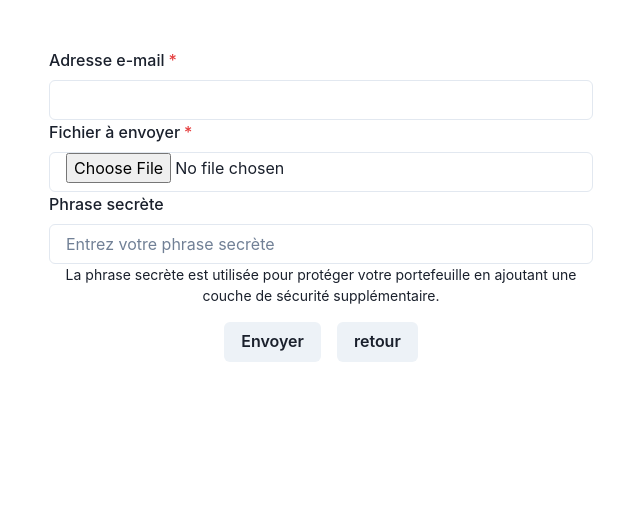
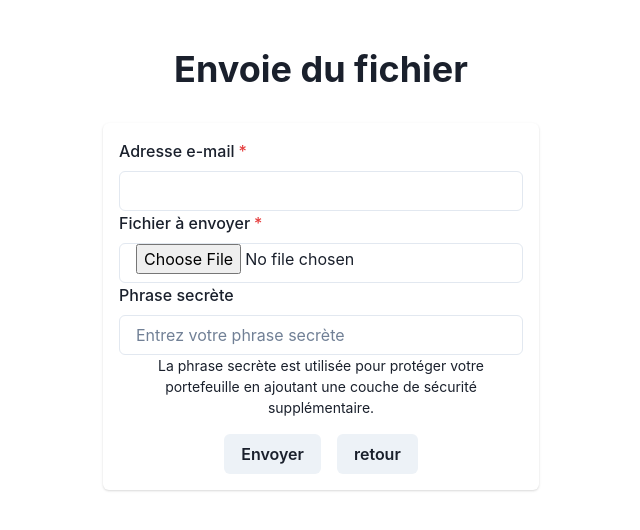
Before and after one commit to lerbix/SmartFlow-Blockchain-Cardano, a React (Vite) app in the folder cardano-front/: page /send-file in a window 1280 px wide. Shown: the top 530 px of the page, without its empty margins (319-959 px from the left). Built offline with nearby package versions, Linux system fonts and the light colour scheme.

Commit message:
upgrade ui SendFile

```diff
--- a/cardano-front/src/App.jsx
+++ b/cardano-front/src/App.jsx
@@ -11,6 +11,9 @@ import SendFile from "./components/SendFile/SendFile.jsx";
 import ForgetPassword from "./pages/ForgetPassword.jsx";
 import ReceivePage from "./components/SendFile/recieiveFile.jsx";
 import FileReceiver from "./components/SendFile/ReceiveFile.jsx";
+import SendFileForm from "./components/SendFileWallet/SendFileForm.jsx";
+import SendFileDapp from "./components/SendFileWallet/SendFile.jsx";
+import SendFilePage from "./pages/SendFilePage.jsx";
 function App() {
   const [count, setCount] = useState(0)
 
@@ -24,7 +27,7 @@ function App() {
                   <Route path="/register" element={<RegisterPage />} />
                   <Route path="/dashboard" element={<Dashboard />} />
                   <Route path="/edit-profile" element={<EditProfil />} />
-                  <Route path={'/send-file'} element={<SendFile/>} />
+                  <Route path={'/send-file'} element={<SendFilePage/>} />
                   <Route path={'/receive-file2'} element={<FileReceiver/>} />
                   <Route path={"/walletCli"} element={<WalletConnectorCli/>} />
               </Routes>
--- a/cardano-front/src/pages/SendFilePage.jsx
+++ b/cardano-front/src/pages/SendFilePage.jsx
@@ -1,15 +1,16 @@
-import {Box, Container, Heading, Link, Text} from "@chakra-ui/react";
-import RegistrationForm from "../components/RegistrationForm.jsx";
-import SendFileForm from "../../../scripts/SendFileForm.jsx";
+import {Box, Card, Container, Heading, Link, Text} from "@chakra-ui/react";
+import SendFile from "../components/SendFile/SendFile.jsx";
 
 const SendFilePage = () => {
     return (
         <Box p={4} width={500}>
-            <Container maxW="md">
+            <Container maxW="xl">
                 <Heading as="h1" size="xl" textAlign="center" mb={8}>
                     Envoie du fichier
                 </Heading>
-                <SendFileForm/>
+                <Card>
+                    <SendFile/>
+                </Card>
 
             </Container>
         </Box>
```
